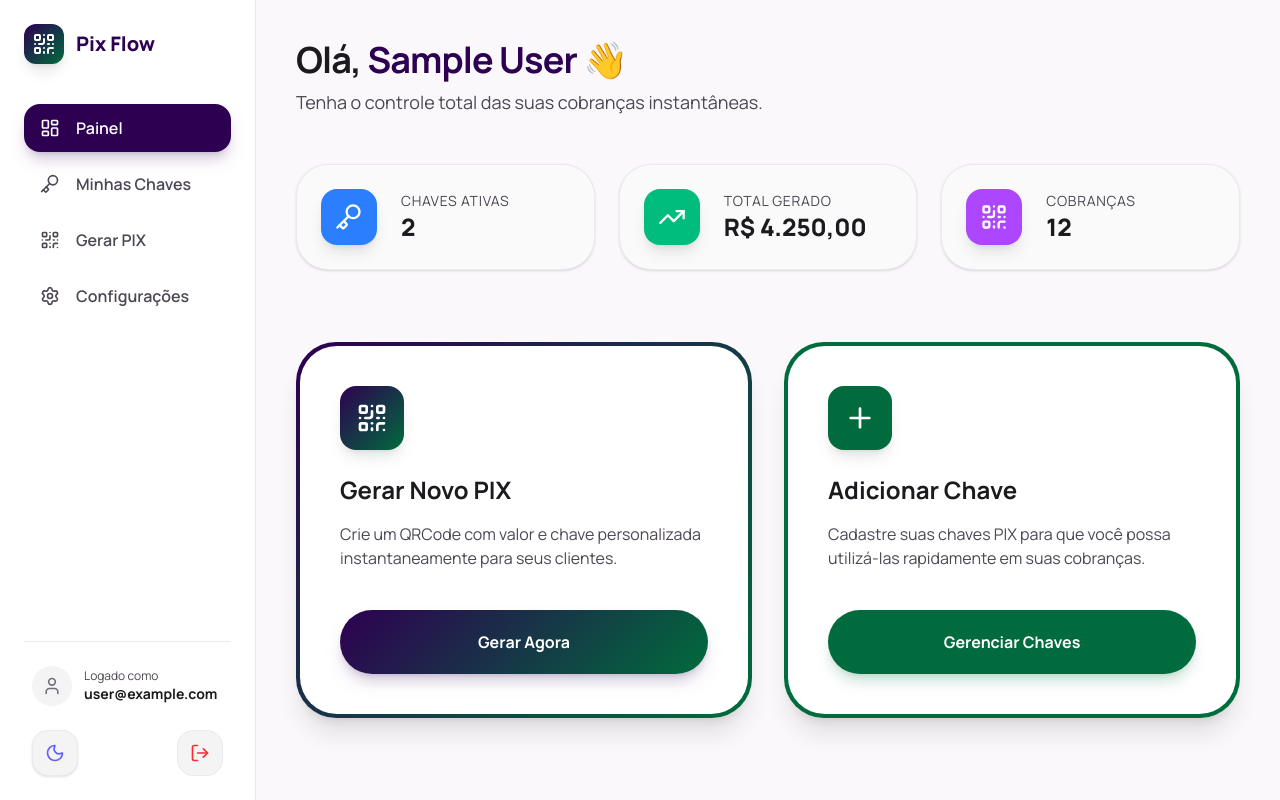
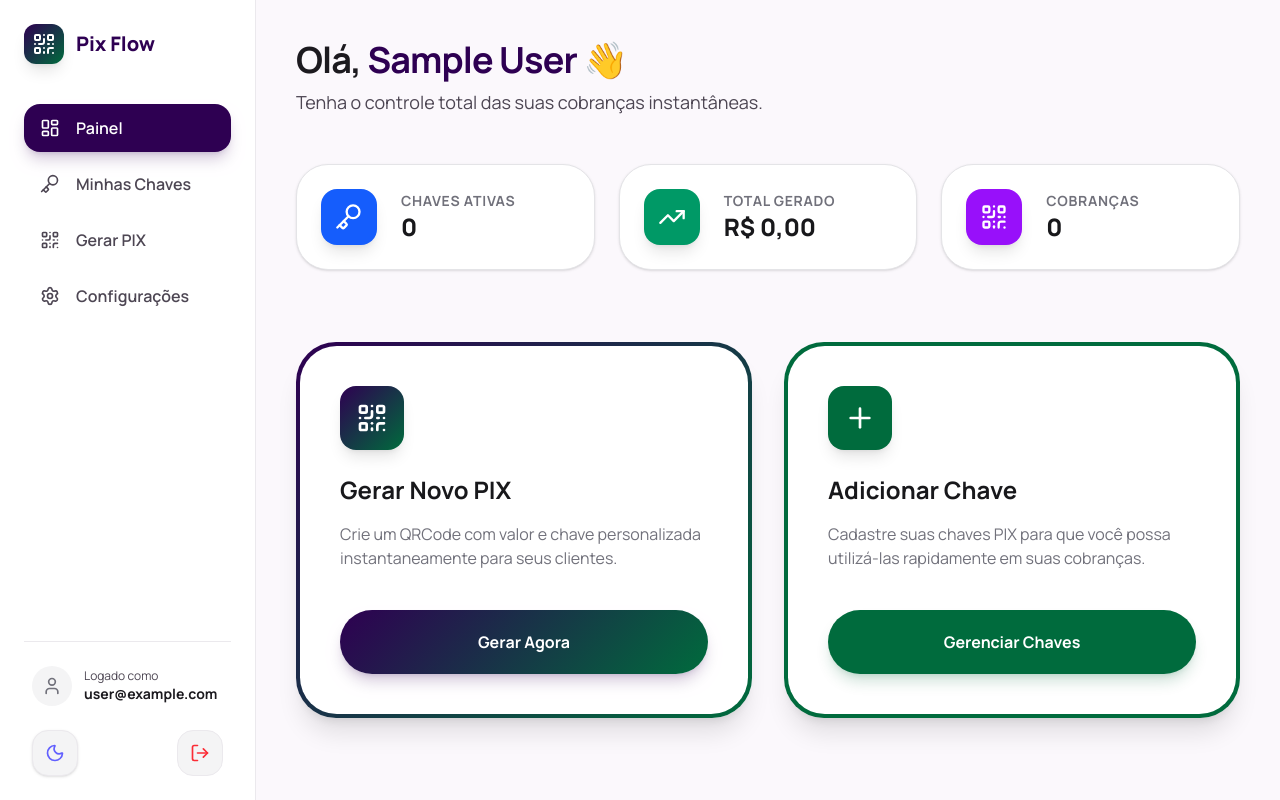
Before and after one commit to lukruel-dev/qrcode_pix_generator, a Next.js app: page /dashboard in a window 1280 px wide. Built offline with nearby package versions, Linux system fonts and the light colour scheme; no server answers; the database is empty; sample sign-in values are in the browser's storage.

Commit message:
UI: Reset stats to zero and significantly improved text contrast for better accessibility

```diff
--- a/src/app/dashboard/page.tsx
+++ b/src/app/dashboard/page.tsx
@@ -10,9 +10,9 @@ export default function DashboardPage() {
   const { user } = useAuth();
 
   const stats = [
-    { label: "Chaves Ativas", value: "2", icon: Key, color: "bg-blue-500" },
-    { label: "Total Gerado", value: "R$ 4.250,00", icon: TrendingUp, color: "bg-emerald-500" },
-    { label: "Cobranças", value: "12", icon: QrCode, color: "bg-purple-500" },
+    { label: "Chaves Ativas", value: "0", icon: Key, color: "bg-blue-600 dark:bg-blue-500" },
+    { label: "Total Gerado", value: "R$ 0,00", icon: TrendingUp, color: "bg-emerald-600 dark:bg-emerald-500" },
+    { label: "Cobranças", value: "0", icon: QrCode, color: "bg-purple-600 dark:bg-purple-500" },
   ];
 
   return (
@@ -41,14 +41,14 @@ export default function DashboardPage() {
                 initial={{ opacity: 0, y: 20 }}
                 animate={{ opacity: 1, y: 0 }}
                 transition={{ delay: i * 0.1 }}
-                className="bg-zinc-50 dark:bg-zinc-900 border border-border p-6 rounded-[2rem] flex items-center gap-6 shadow-sm hover:shadow-md transition-all duration-200"
+                className="bg-white dark:bg-zinc-900 border border-zinc-200 dark:border-zinc-800 p-6 rounded-[2rem] flex items-center gap-6 shadow-sm hover:shadow-md transition-all duration-200"
               >
                 <div className={`w-14 h-14 rounded-2xl ${stat.color} flex items-center justify-center shadow-lg text-white`}>
                   <Icon className="w-7 h-7" />
                 </div>
                 <div>
-                  <p className="text-sm font-label text-muted-foreground uppercase tracking-wider">{stat.label}</p>
-                  <p className="text-2xl font-headline font-extrabold text-foreground">{stat.value}</p>
+                  <p className="text-sm font-label text-zinc-500 dark:text-zinc-400 font-bold uppercase tracking-wider">{stat.label}</p>
+                  <p className="text-2xl font-headline font-extrabold text-zinc-900 dark:text-zinc-100">{stat.value}</p>
                 </div>
               </motion.div>
             );
@@ -63,12 +63,12 @@ export default function DashboardPage() {
             transition={{ delay: 0.4 }}
             className="primary-gradient p-1 rounded-[2.5rem] shadow-xl group"
           >
-            <div className="bg-white dark:bg-zinc-950 p-10 rounded-[2.3rem] flex flex-col h-full">
+            <div className="bg-white dark:bg-zinc-900 p-10 rounded-[2.3rem] flex flex-col h-full">
               <div className="w-16 h-16 rounded-2xl primary-gradient flex items-center justify-center mb-6 shadow-lg">
                 <QrCode className="text-white w-8 h-8" />
               </div>
-              <h3 className="text-2xl font-headline font-extrabold text-foreground mb-4">Gerar Novo PIX</h3>
-              <p className="text-muted-foreground font-label mb-10 flex-1">
+              <h3 className="text-2xl font-headline font-extrabold text-zinc-900 dark:text-zinc-100 mb-4">Gerar Novo PIX</h3>
+              <p className="text-zinc-500 dark:text-zinc-400 font-label mb-10 flex-1">
                 Crie um QRCode com valor e chave personalizada instantaneamente para seus clientes.
               </p>
               <Link
@@ -86,12 +86,12 @@ export default function DashboardPage() {
             transition={{ delay: 0.5 }}
             className="bg-secondary p-1 rounded-[2.5rem] shadow-xl"
           >
-            <div className="bg-white dark:bg-zinc-950 p-10 rounded-[2.3rem] flex flex-col h-full">
+            <div className="bg-white dark:bg-zinc-900 p-10 rounded-[2.3rem] flex flex-col h-full">
               <div className="w-16 h-16 rounded-2xl bg-secondary flex items-center justify-center mb-6 shadow-lg">
                 <Plus className="text-white w-8 h-8" />
               </div>
-              <h3 className="text-2xl font-headline font-extrabold text-foreground mb-4">Adicionar Chave</h3>
-              <p className="text-muted-foreground font-label mb-10 flex-1">
+              <h3 className="text-2xl font-headline font-extrabold text-zinc-900 dark:text-zinc-100 mb-4">Adicionar Chave</h3>
+              <p className="text-zinc-500 dark:text-zinc-400 font-label mb-10 flex-1">
                 Cadastre suas chaves PIX para que você possa utilizá-las rapidamente em suas cobranças.
               </p>
               <Link
```
